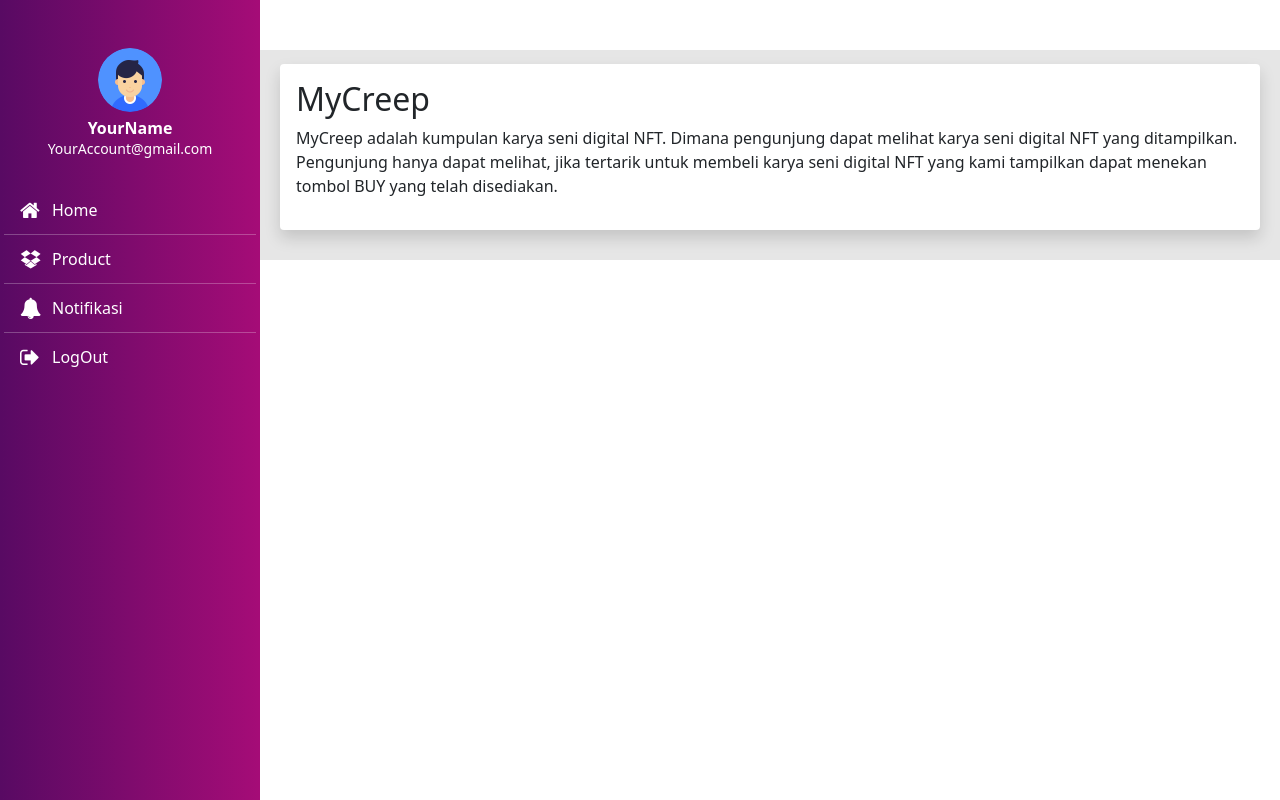
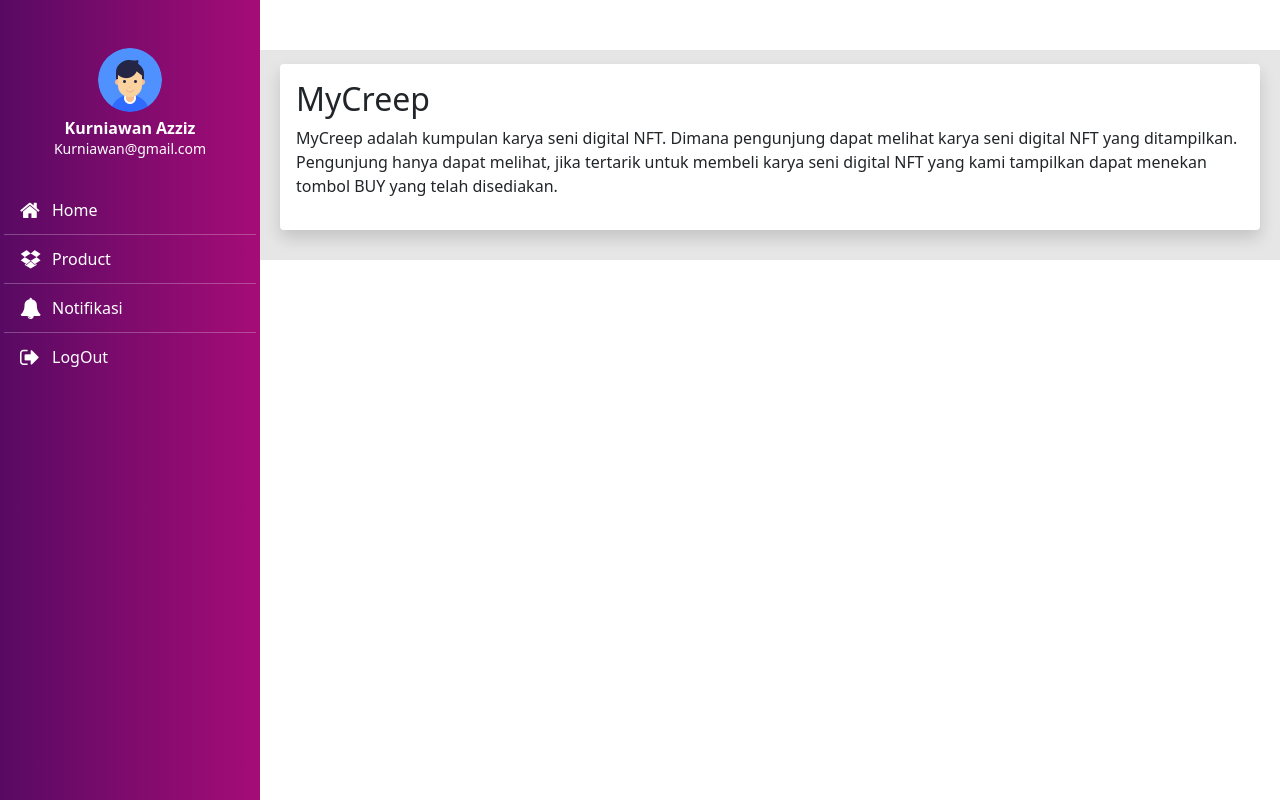
Before and after one commit to kurniawan27kur/MyCreep, a PHP site: page /mycreep/dashboard/index.php in a window 1280 px wide. Run offline with PHP 8.4, Linux system fonts and the light colour scheme.

Commit message:
Update User Login

```diff
--- a/dashboard/edit.php
+++ b/dashboard/edit.php
@@ -20,8 +20,8 @@
             <div class="slider-head">
                 <div class="d-block pt-4 pb-3 px-3 text-center">
                     <img src="./images/user/user.png" alt="user" class="slider-img-user mb-2">
-                    <p class="fw-bold mb-0 lh-1 text-white">YourName</p>
-                    <small class="text-white">YourAccount@gmail.com</small>
+                    <p class="fw-bold mb-0 lh-1 text-white">Kurniawan Azziz</p>
+                    <small class="text-white">Kurniawan@gmail.com</small>
                 </div>
             </div>
             <div class="slider-body px-1">
--- a/dashboard/index.php
+++ b/dashboard/index.php
@@ -19,8 +19,8 @@
             <div class="slider-head">
                 <div class="d-block pt-4 pb-3 px-3 text-center">
                     <img src="./images/user/user.png" alt="user" class="slider-img-user mb-2">
-                    <p class="fw-bold mb-0 lh-1 text-white">YourName</p>
-                    <small class="text-white">YourAccount@gmail.com</small>
+                    <p class="fw-bold mb-0 lh-1 text-white">Kurniawan Azziz</p>
+                    <small class="text-white">Kurniawan@gmail.com</small>
                 </div>
             </div>
             <div class="slider-body px-1">
--- a/dashboard/notif.php
+++ b/dashboard/notif.php
@@ -19,8 +19,8 @@
             <div class="slider-head">
                 <div class="d-block pt-4 pb-3 px-3 text-center">
                     <img src="./images/user/user.png" alt="user" class="slider-img-user mb-2">
-                    <p class="fw-bold mb-0 lh-1 text-white">YourName</p>
-                    <small class="text-white">YourAccount@gmail.com</small>
+                    <p class="fw-bold mb-0 lh-1 text-white">Kurniawan Azziz</p>
+                    <small class="text-white">Kurniawan@gmail.com</small>
                 </div>
             </div>
             <div class="slider-body px-1">
--- a/dashboard/product.php
+++ b/dashboard/product.php
@@ -20,8 +20,8 @@
             <div class="slider-head">
                 <div class="d-block pt-4 pb-3 px-3 text-center">
                     <img src="./images/user/user.png" alt="user" class="slider-img-user mb-2">
-                    <p class="fw-bold mb-0 lh-1 text-white">YourName</p>
-                    <small class="text-white">YourAccount@gmail.com</small>
+                    <p class="fw-bold mb-0 lh-1 text-white">Kurniawan Azziz</p>
+                    <small class="text-white">Kurniawan@gmail.com</small>
                 </div>
             </div>
             <div class="slider-body px-1">
--- a/dashboard/upload.php
+++ b/dashboard/upload.php
@@ -20,8 +20,8 @@
             <div class="slider-head">
                 <div class="d-block pt-4 pb-3 px-3 text-center">
                     <img src="./images/user/user.png" alt="user" class="slider-img-user mb-2">
-                    <p class="fw-bold mb-0 lh-1 text-white">YourName</p>
-                    <small class="text-white">YourAccount@gmail.com</small>
+                    <p class="fw-bold mb-0 lh-1 text-white">Kurniawan Azziz</p>
+                    <small class="text-white">Kurniawan@gmail.com</small>
                 </div>
             </div>
             <div class="slider-body px-1">
```
